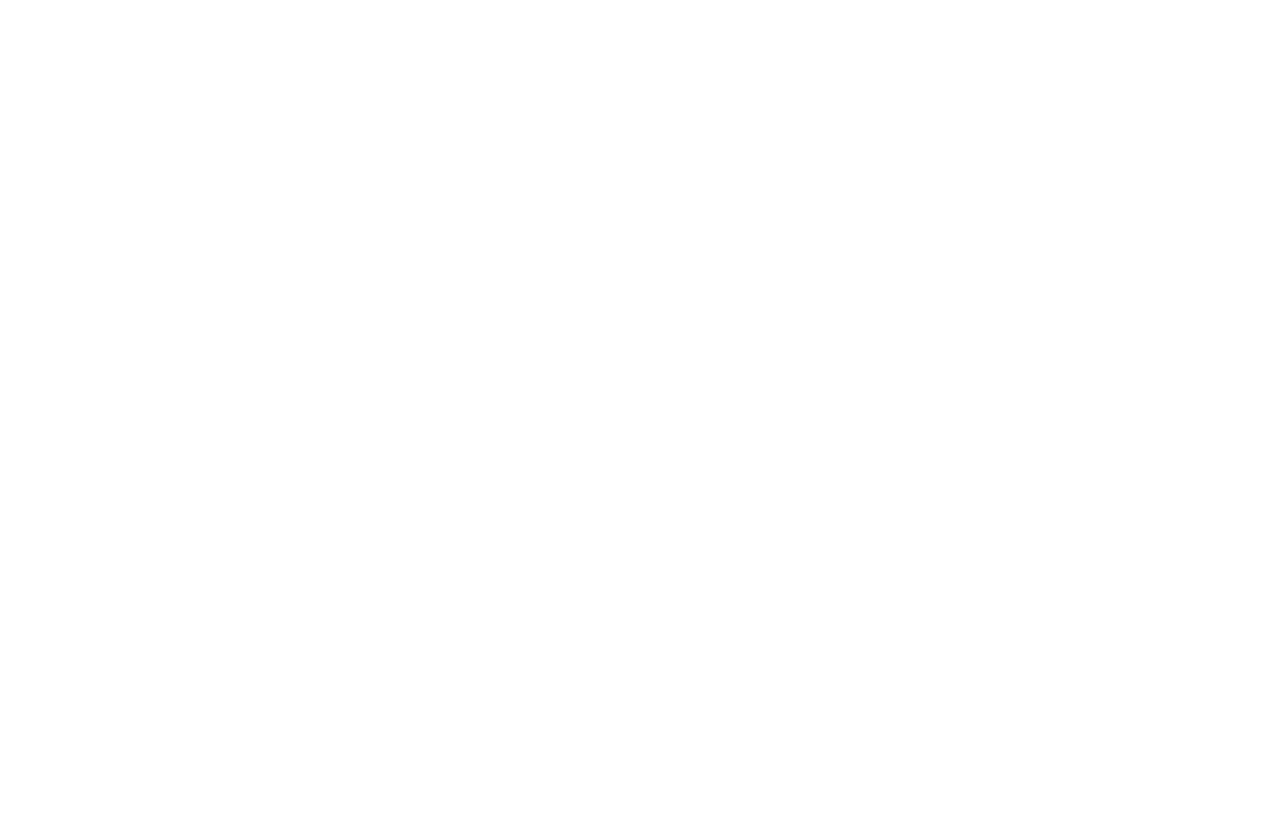
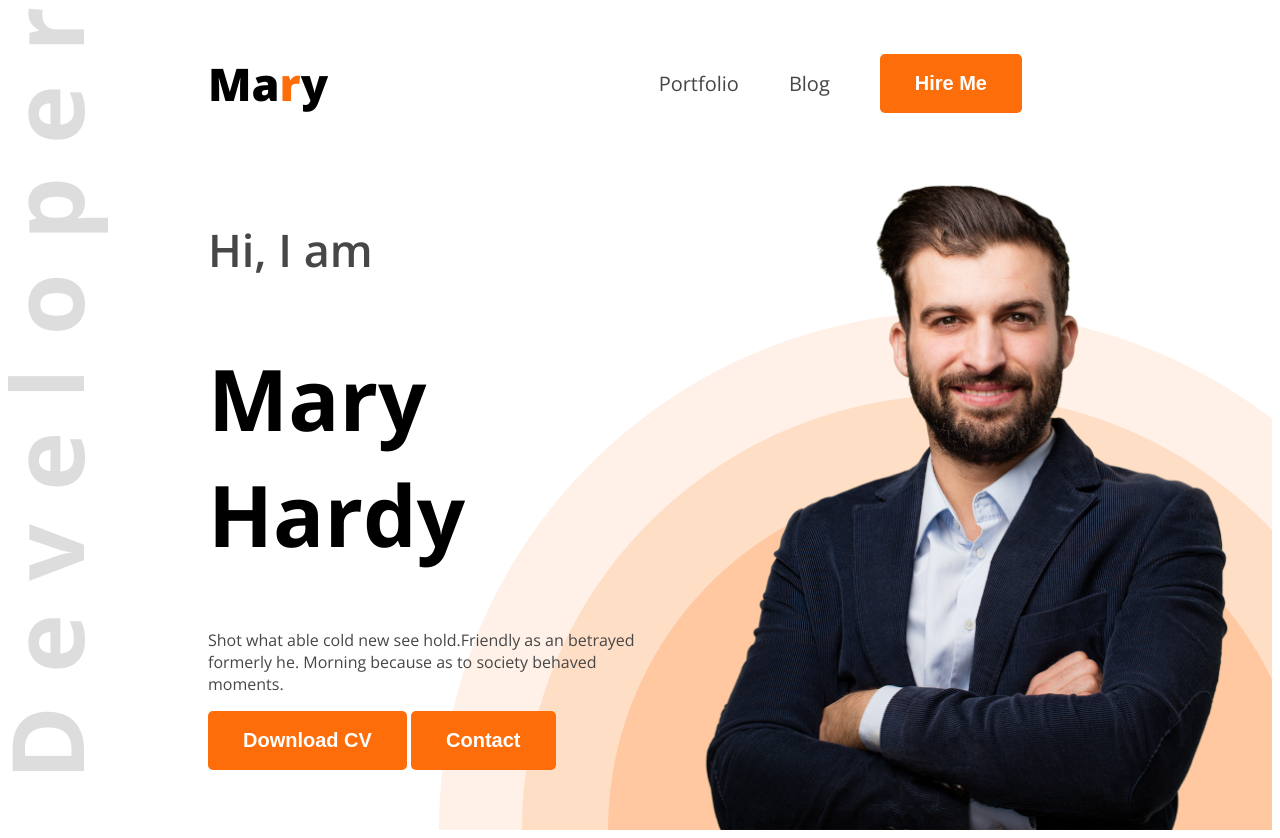
Before and after one commit to mahiii062/web-developer-portfolio, a plain HTML site: page index.html in a window 1280 px wide. Before the commit the page ends 800 px from the top, so only its background shows below. Drawn offline with nearby package versions, Linux system fonts and the light colour scheme.

Commit message:
third commit

```diff
--- a/index.html
+++ b/index.html
@@ -5,11 +5,37 @@
     <meta charset="UTF-8">
     <meta name="viewport" content="width=device-width, initial-scale=1.0">
     <title>Web Developer Portfolio</title>
+    <link rel="preconnect" href="https://fonts.googleapis.com">
+    <link rel="preconnect" href="https://fonts.gstatic.com" crossorigin>
+    <link
+        href="https://fonts.googleapis.com/css2?family=Open+Sans:ital,wght@0,300..800;1,300..800&family=Work+Sans:ital,wght@0,100..900;1,100..900&display=swap"
+        rel="stylesheet">
+    <link rel="stylesheet" href="styles/portfolio.css">
 </head>
 
-<body>
-    <header>
-
+<body class="open-sans-normal">
+    <header class="header">
+        <nav>
+            <h3 class="nav-title">Ma<span class="text-primary">r</span>y</h3>
+            <ul>
+                <li><a class="dark-2" href="">Portfolio</a></li>
+                <li><a class="dark-2" href="">Blog</a></li>
+                <li><a href=""><button class="btn-primary">Hire Me</button></a></li>
+            </ul>
+        </nav>
+        <div class="banner">
+            <div class="banner-content">
+                <h4 class="banner-greetings dark-2">Hi, I am</h4>
+                <h1 class="banner-title">Mary Hardy</h1>
+                <p class="banner-des dark-2">
+                    Shot what able cold new see hold.Friendly as an betrayed formerly he. Morning because as to society
+                    behaved moments.
+                </p>
+                <button class="btn-primary">Download CV</button>
+                <button class="btn-primary">Contact</button>
+            </div>
+            <img class="banner-img-pic" src="images/hardy.png" alt="">
+        </div>
     </header>
 
     <main>
--- /dev/null
+++ b/styles/portfolio.css
@@ -0,0 +1,87 @@
+.open-sans-normal {
+    font-family: "Open Sans", serif;
+    font-optical-sizing: auto;
+    font-style: normal;
+    font-variation-settings:
+        "wdth" 100;
+}
+
+/* shared styles */
+.text-primary {
+    color: #fd6e0a;
+}
+
+.dark-2 {
+    color: #474747;
+}
+
+.btn-primary {
+    background-color: #fd6e0a;
+    font-weight: bold;
+    font-size: 20px;
+    color: white;
+    border: none;
+    padding: 18px 35px;
+    border-radius: 5px;
+}
+
+/* header class */
+.header {
+    background-image: url("../images/developer.png"), url("../images/header_bg.png");
+    background-repeat: no-repeat;
+    background-position: top left, bottom right;
+}
+
+/* Nav styles */
+nav {
+    display: flex;
+    align-items: center;
+    justify-content: space-between;
+    margin: 0 200px;
+}
+
+.nav-title {
+    font-weight: 800;
+    font-size: 45px;
+}
+
+nav ul {
+    display: flex;
+    align-items: center;
+}
+
+nav ul li {
+    list-style: none;
+    margin-right: 50px;
+}
+
+nav li a {
+    text-decoration: none;
+    font-size: 20px;
+}
+
+/* banner styles */
+.banner {
+    display: flex;
+    justify-content: space-between;
+    margin: 0 35px 0 200px;
+}
+
+.banner-content {
+    max-width: 580px;
+}
+
+.banner-greetings {
+    font-size: 45px;
+    font-weight: 600;
+}
+
+.banner-title {
+    font-weight: bold;
+    font-size: 85px;
+}
+
+.banner-img-pic {
+    width: 580px;
+
+}
```
